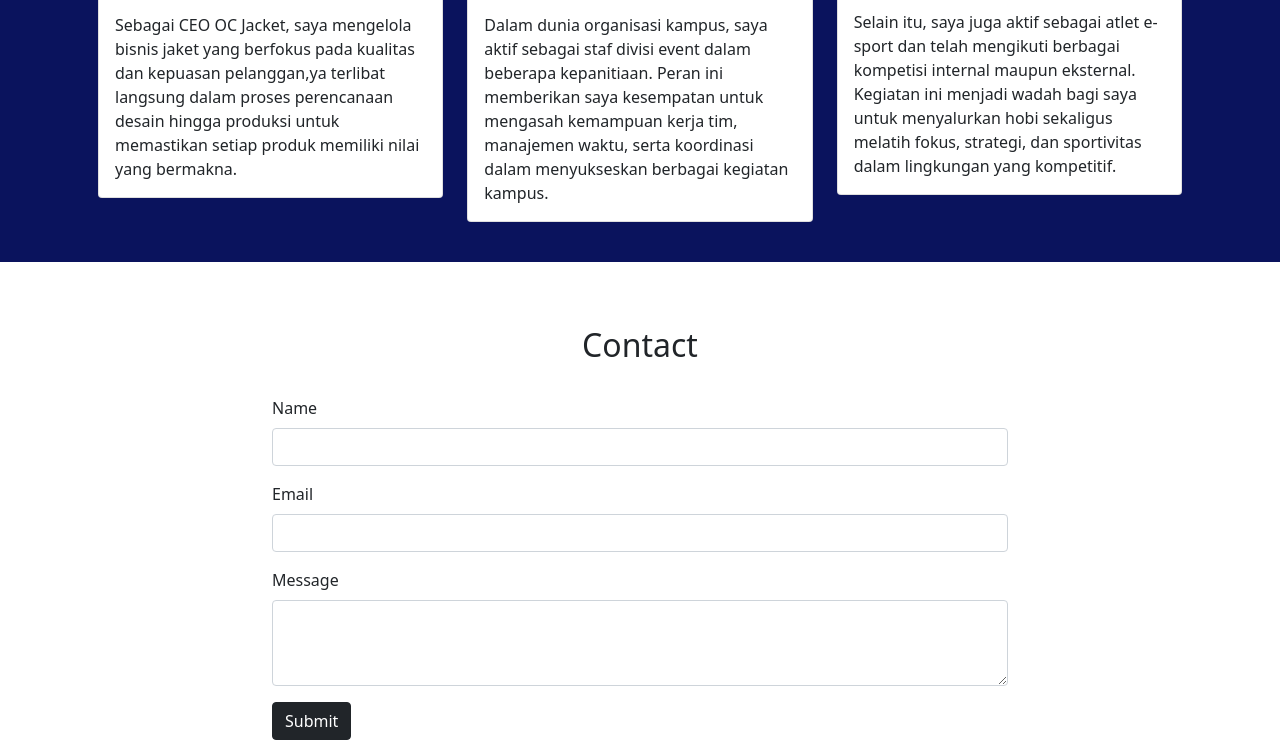
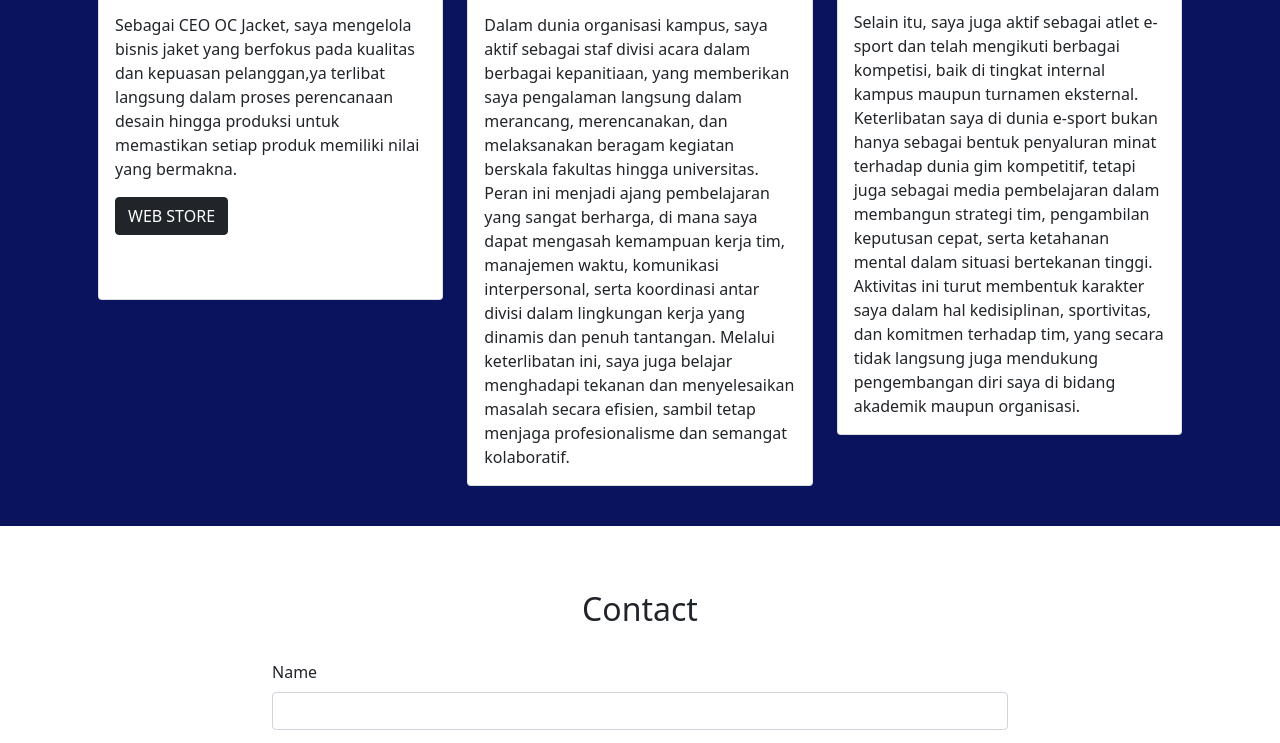
Before and after one commit to viancp/sitee, a plain HTML site: page index.html in a window 1280 px wide. Shown: the part 1778-2521 px from the top of the page. Drawn offline with nearby package versions, Linux system fonts and the light colour scheme.

Commit message:
Update index.html

```diff
--- a/index.html
+++ b/index.html
@@ -92,7 +92,7 @@
             <div class="card">
               <img src="img/JAcket oc.png" class="card-img-top" alt="Portfolio_1" />
               <div class="card-body">
-                <p class="card-text">Sebagai CEO OC Jacket, saya mengelola bisnis jaket yang berfokus pada kualitas dan kepuasan pelanggan,ya terlibat langsung dalam proses perencanaan desain hingga produksi untuk memastikan setiap produk memiliki nilai yang bermakna.</p>
+                <p class="card-text">Sebagai CEO OC Jacket, saya mengelola bisnis jaket yang berfokus pada kualitas dan kepuasan pelanggan,ya terlibat langsung dalam proses perencanaan desain hingga produksi untuk memastikan setiap produk memiliki nilai yang bermakna.</p> <a class="btn btn-dark btn-md mb-5" href="https://octavianus.infinityfreeapp.com" role="button">WEB STORE</a>
               </div>
             </div>
           </div>
@@ -100,7 +100,7 @@
             <div class="card">
               <img src="img/Screenshot_20250509_232812_Instagram.jpg" class="card-img-top" alt="Portfolio_1" />
               <div class="card-body">
-                <p class="card-text">Dalam dunia organisasi kampus, saya aktif sebagai staf divisi event dalam beberapa kepanitiaan. Peran ini memberikan saya kesempatan untuk mengasah kemampuan kerja tim, manajemen waktu, serta koordinasi dalam menyukseskan berbagai kegiatan kampus.</p>
+                <p class="card-text">Dalam dunia organisasi kampus, saya aktif sebagai staf divisi acara dalam berbagai kepanitiaan, yang memberikan saya pengalaman langsung dalam merancang, merencanakan, dan melaksanakan beragam kegiatan berskala fakultas hingga universitas. Peran ini menjadi ajang pembelajaran yang sangat berharga, di mana saya dapat mengasah kemampuan kerja tim, manajemen waktu, komunikasi interpersonal, serta koordinasi antar divisi dalam lingkungan kerja yang dinamis dan penuh tantangan. Melalui keterlibatan ini, saya juga belajar menghadapi tekanan dan menyelesaikan masalah secara efisien, sambil tetap menjaga profesionalisme dan semangat kolaboratif.</p>
               </div>
             </div>
           </div>
@@ -108,9 +108,7 @@
             <div class="card">
               <img src="img/Screenshot_20240113_231807_Instagram.jpg" class="card-img-top" alt="Portfolio_1" />
               <div class="card-body">
-                <p class="card-text">Selain itu, saya juga aktif sebagai atlet e-sport dan telah mengikuti berbagai kompetisi internal maupun eksternal. Kegiatan ini menjadi wadah bagi saya untuk menyalurkan hobi sekaligus melatih fokus, strategi, dan sportivitas dalam lingkungan yang kompetitif.
-
-                </p>
+                <p class="card-text">Selain itu, saya juga aktif sebagai atlet e-sport dan telah mengikuti berbagai kompetisi, baik di tingkat internal kampus maupun turnamen eksternal. Keterlibatan saya di dunia e-sport bukan hanya sebagai bentuk penyaluran minat terhadap dunia gim kompetitif, tetapi juga sebagai media pembelajaran dalam membangun strategi tim, pengambilan keputusan cepat, serta ketahanan mental dalam situasi bertekanan tinggi. Aktivitas ini turut membentuk karakter saya dalam hal kedisiplinan, sportivitas, dan komitmen terhadap tim, yang secara tidak langsung juga mendukung pengembangan diri saya di bidang akademik maupun organisasi.</p>
               </div>
             </div>
           </div>
```
